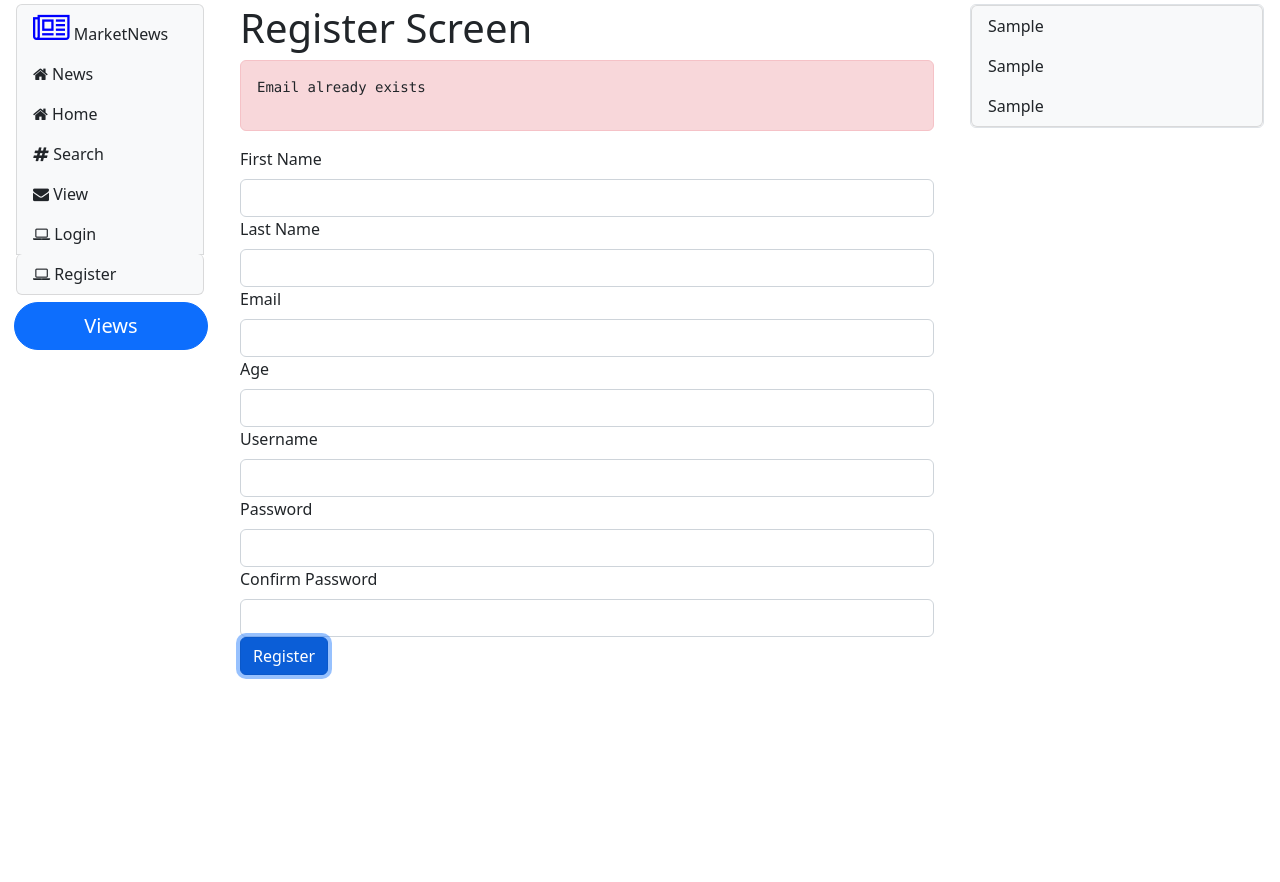
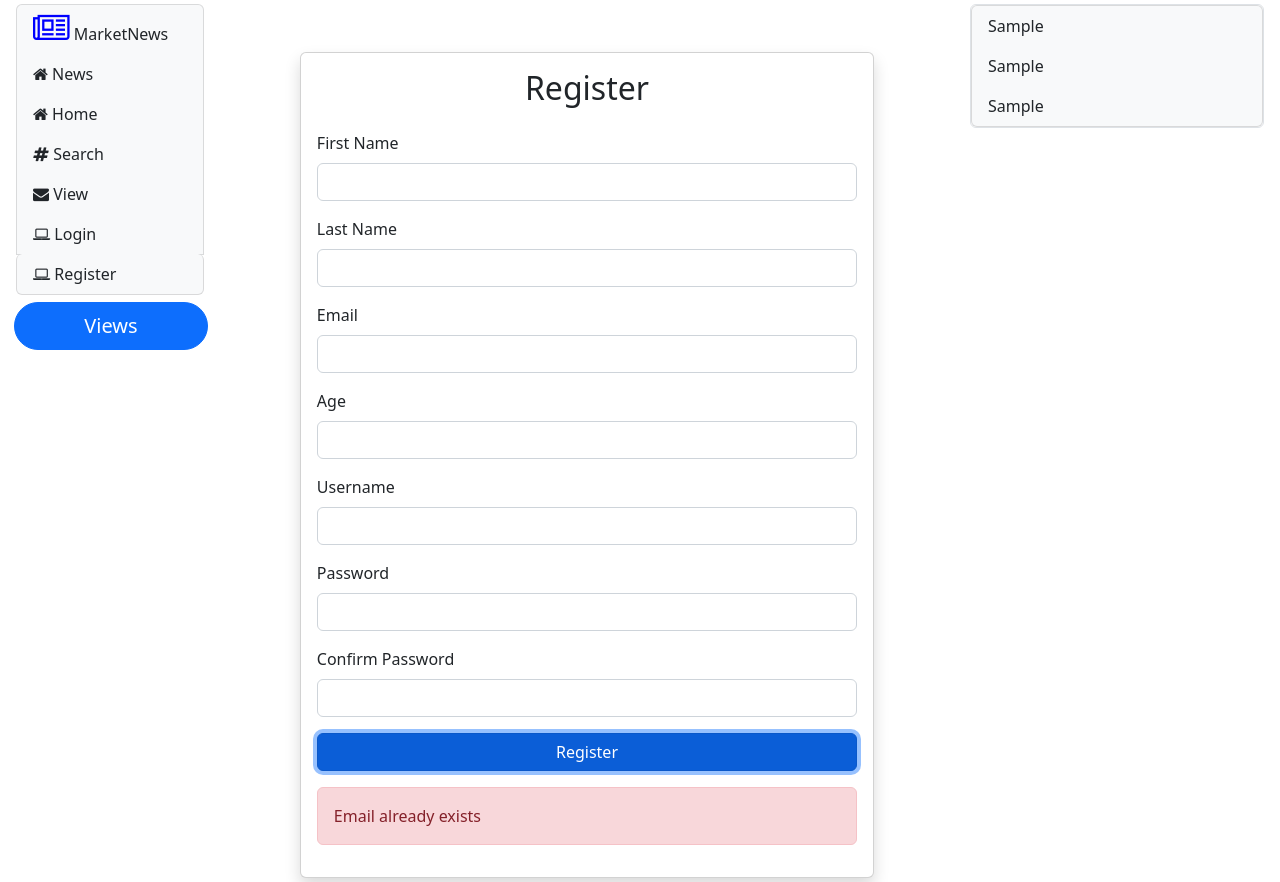
Before and after one commit to amarpriyesh/WebDev-StockMarket-FrontEnd, a React (Create React App) app: page /register in a window 1280 px wide. Both pictures are taken after a click on the button "Register". Before the commit the page ends 800 px from the top, so only its background shows below. Built offline with nearby package versions, Linux system fonts and the light colour scheme; no server answers.

Commit message:
Updated style for register page

```diff
--- a/src/login/login.js
+++ b/src/login/login.js
@@ -56,7 +56,8 @@ function LoginScreen() {
     return (
         <div className="container">
             <div className="row justify-content-center mt-5">
-                <div className="col-md-6 col-lg-4">
+                {/*<div className="col-md-6 col-lg-4">*/}
+                <div className="col-10">
                     <div className="card shadow">
                         <div className="card-body">
                             <h2 className="text-center mb-4">Login</h2>
--- a/src/navigation/index.js
+++ b/src/navigation/index.js
@@ -67,6 +67,9 @@ const NavigationSidebar = (
                 <Link to="/search" className={`list-group-item ${active === 'search'?'active':''}`}>
                     <i className="fa fa-hashtag"></i>
                 </Link>
+                <Link to="/views" className={`list-group-item ${active === 'view'?'active':''}`}>
+                    <i className="fa fa-envelope"></i>
+                </Link>
                 {currentUser &&(
                 <Link to="/profile" className={`list-group-item ${active === 'profile'?'active':''}`}>
                     <i className="fa fa-laptop"></i>
--- a/src/register/register.js
+++ b/src/register/register.js
@@ -2,6 +2,7 @@ import React, { useState } from "react";
 import { useNavigate } from "react-router";
 import { useDispatch } from "react-redux";
 import { registerThunk } from "../thunks/auth-thunks";
+import {setSidebar} from "../reducers/sidebar-reducer";
 
 function RegisterScreen() {
     const [username, setUsername] = useState("");
@@ -14,6 +15,8 @@ function RegisterScreen() {
     const [email, setEmail] = useState("");
     const navigate = useNavigate();
     const dispatch = useDispatch();
+
+    dispatch(setSidebar({component:"none",newsid:"ddd"}));
 
     const handleRegister = async () => {
         if (password !== confirmPassword) {
@@ -28,93 +31,101 @@ function RegisterScreen() {
         } else {
             navigate("/login");
         }
-
     };
 
     return (
         <div className="container">
-            <h1>Register Screen</h1>
-            {error && (
-                <div className="alert alert-danger" role="alert">
-                    <pre>{error}</pre>
-                </div>
-            )}
-            <div>
-                <label htmlFor="firstName" >First Name</label>
-                <br />
+            <div className="row justify-content-center mt-5">
+                {/*<div className="col-md-6 col-lg-4">*/}
+                <div className="col-10">
+                    <div className="card shadow">
+                        <div className="card-body">
+                            <h2 className="text-center mb-4">Register</h2>
+
+                            <div className="form-group">
+                                <label htmlFor="firstName">First Name</label>
                                 <input
-                    id="firstName"
                                     className="form-control"
                                     type="text"
+                                    id="firstName"
                                     value={firstName}
                                     onChange={(event) => setFirstName(event.target.value)}
                                 />
                             </div>
-            <div>
+                            <div className="form-group">
                                 <label htmlFor="lastName">Last Name</label>
-                <br/>
                                 <input
-                    id="lastName"
                                     className="form-control"
                                     type="text"
+                                    id="lastName"
                                     value={lastName}
                                     onChange={(event) => setLastName(event.target.value)}
                                 />
                             </div>
-            <div>
+                            <div className="form-group">
                                 <label htmlFor="email">Email</label>
-                <br/>
                                 <input
+                                    className="form-control"
+                                    type="email"
                                     id="email"
-                    className="form-control"
-                    type="text"
                                     value={email}
                                     onChange={(event) => setEmail(event.target.value)}
                                 />
                             </div>
-            <div>
+                            <div className="form-group">
                                 <label htmlFor="age">Age</label>
-                <br/>
                                 <input
-                    id="age"
                                     className="form-control"
                                     type="number"
+                                    id="age"
                                     value={age}
                                     onChange={(event) => setAge(event.target.value)}
                                 />
                             </div>
-            <div>
+                            <div className="form-group">
                                 <label htmlFor="username">Username</label>
-                <br />
                                 <input
-                    id="username"
                                     className="form-control"
                                     type="text"
+                                    id="username"
                                     value={username}
                                     onChange={(event) => setUsername(event.target.value)}
                                 />
                             </div>
-            <div>
-                <label>Password</label>
+                            <div className="form-group">
+                                <label htmlFor="password">Password</label>
                                 <input
                                     className="form-control"
                                     type="password"
+                                    id="password"
                                     value={password}
                                     onChange={(event) => setPassword(event.target.value)}
                                 />
                             </div>
-            <div>
-                <label>Confirm Password</label>
+                            <div className="form-group">
+                                <label htmlFor="confirmPassword">Confirm Password</label>
                                 <input
                                     className="form-control"
                                     type="password"
+                                    id="confirmPassword"
                                     value={confirmPassword}
                                     onChange={(event) => setConfirmPassword(event.target.value)}
                                 />
                             </div>
-            <button onClick={handleRegister} className="btn btn-primary">
+                            <div className="form-group">
+                                <button onClick={handleRegister} className="btn btn-primary btn-block">
                                     Register
                                 </button>
+                            </div>
+                            {error && (
+                                <div className="alert alert-danger mt-3" role="alert">
+                                    {error}
+                                </div>
+                            )}
+                        </div>
+                    </div>
+                </div>
+            </div>
         </div>
     );
 }
```
Lines whose indentation alone changed are shown as unchanged.
